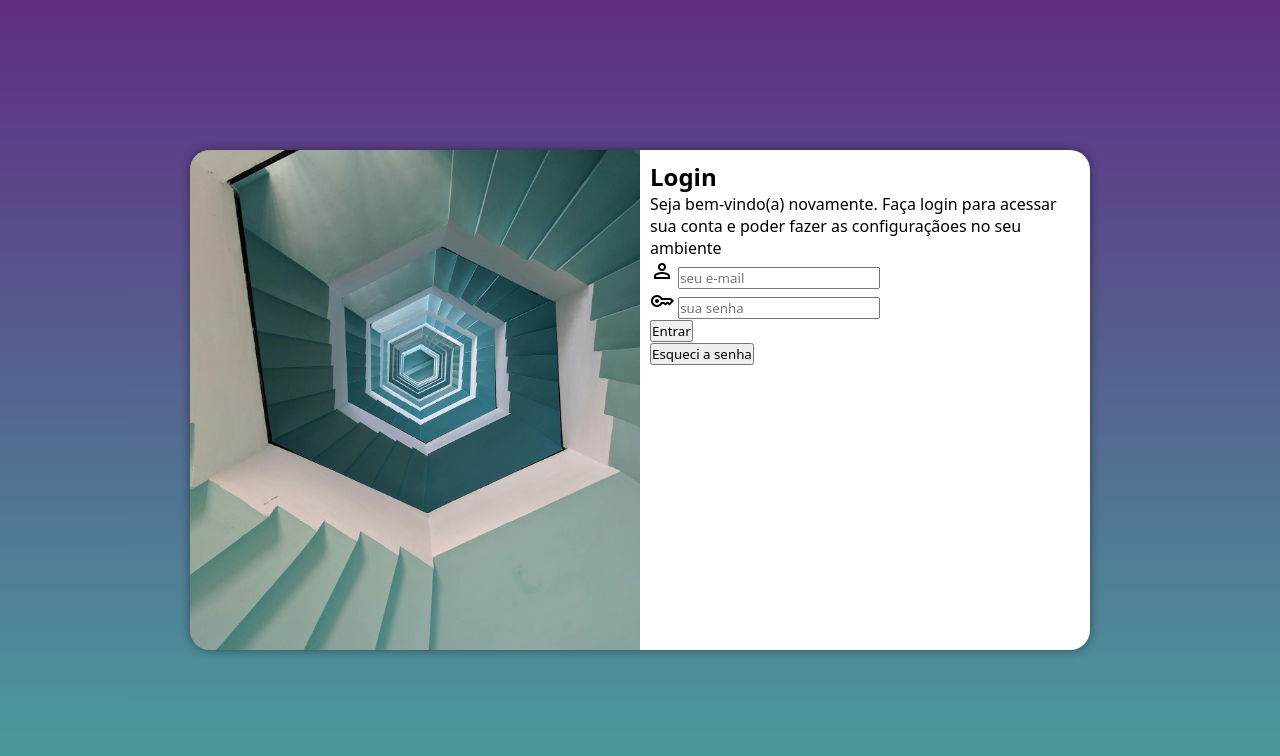
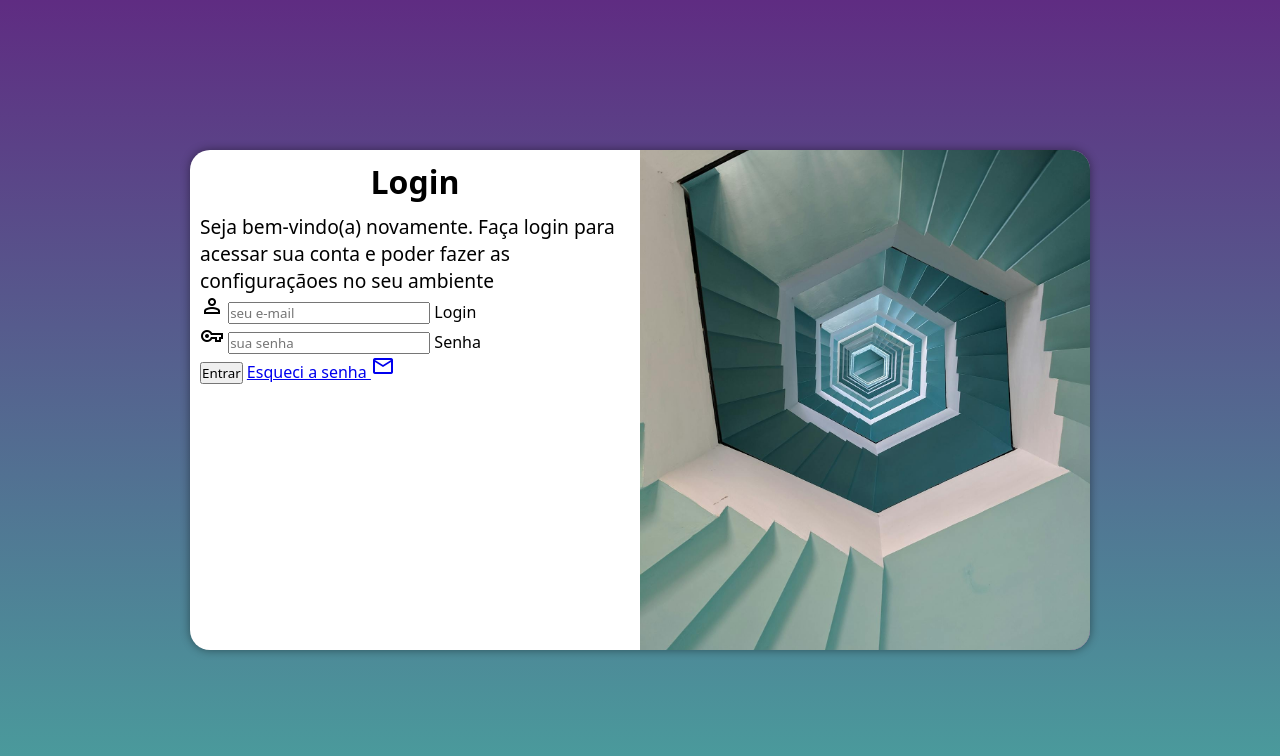
Before and after one commit to felipetahara/projeto-login, a plain HTML site: page index.html in a window 1280 px wide. Drawn offline with nearby package versions, Linux system fonts and the light colour scheme.

Commit message:
Fazendo o formulário

```diff
--- a/estilos/media-query.css
+++ b/estilos/media-query.css
@@ -11,13 +11,13 @@
     }
 
     section#login > div#imagem {
-        float: left;
+        float: right;
         width: 40%;
         height: 100%;
     }
 
     section#login > div#formulario {
-        float: right;
+        float: left;
         width: 60%;
     }
 }
@@ -33,14 +33,20 @@
     }
 
     section#login > div#imagem {
-        float: left;
+        float: right;
         width: 50%;
         height: 100%;
     }
 
     section#login > div#formulario {
-        float: right;
+        float: left;
         width: 50%;
     }
 
+    div#formulario > h1 {
+    font-size: 2em;
 }
+
+div#formulario > p{
+    font-size: 1.2em;
+}
--- a/estilos/style.css
+++ b/estilos/style.css
@@ -56,3 +56,12 @@ section#login > div#formulario {
     padding: 10px;
 
 }
+
+div#formulario > h1 {
+    text-align: center;
+    margin-bottom: 10px;
+}
+
+div#formulario > p{
+    font-size: 0.8em;
+}
--- a/index.html
+++ b/index.html
@@ -5,8 +5,7 @@
     <meta name="viewport" content="width=device-width, initial-scale=1.0">
     <link rel="stylesheet" href="estilos/style.css">
     <link rel="stylesheet" href="estilos/media-query.css">
-    <link rel="stylesheet" href="https://fonts.googleapis.com/css2?family=Material+Symbols+Outlined:opsz,wght,FILL,GRAD@24,400,0,0&icon_names=person" />
-    <link rel="stylesheet" href="https://fonts.googleapis.com/css2?family=Material+Symbols+Outlined:opsz,wght,FILL,GRAD@20..48,100..700,0..1,-50..200&icon_names=key" />
+    <link href="https://fonts.googleapis.com/css2?family=Material+Symbols+Outlined" rel="stylesheet" />
 
     <title>Login</title>
 </head>
@@ -19,23 +18,22 @@
             <div id="formulario">
                 <h1>Login</h1>
                 <p>Seja bem-vindo(a) novamente. Faça login para acessar sua conta e poder fazer as configuraçãoes no seu ambiente</p>
-                <form action="login.php" method="post">
-                  <p>
-                    <label for="iemail"></label>
-                    <span class="material-symbols-outlined">person</span>
-                    <input type="text" name="email" id="iemail" placeholder="seu e-mail">
-                  </p>
-                  <p>
-                    <label for="isenha"></label>
-                    <span class="material-symbols-outlined">key</span>
-                    <input type="password" name="senha" id="isenha" placeholder="sua senha" required minlength="8">
-                  </p>
-                  <p>
+                <form action="login.php" method="post" autocomplete="on">
+                  <div class="campo">
+                    <span class="material-symbols-outlined">Person</span>
+                    <input type="text" name="login" id="ilogin" placeholder="seu e-mail" autocomplete="email">
+                    <label for="ilogin">Login</label>
+                </div>
+                    <div class="campo">
+                    <span class="material-symbols-outlined">vpn_key</span>
+                    <input type="password" name="senha" id="isenha" placeholder="sua senha" required minlength="8" autocomplete="current-password">
+                    <label for="isenha">Senha</label>
+                  </div>
                     <input type="submit" value="Entrar">
-                  </p>
-                  <p>
-                    <input type="submit" value="Esqueci a senha">
-                  </p>
+                    <a href="esqueci.html">Esqueci a senha <span class="material-symbols-outlined">mail</span>
+
+                    </a>
+
                 </form>
             </div>
         </section>
```
